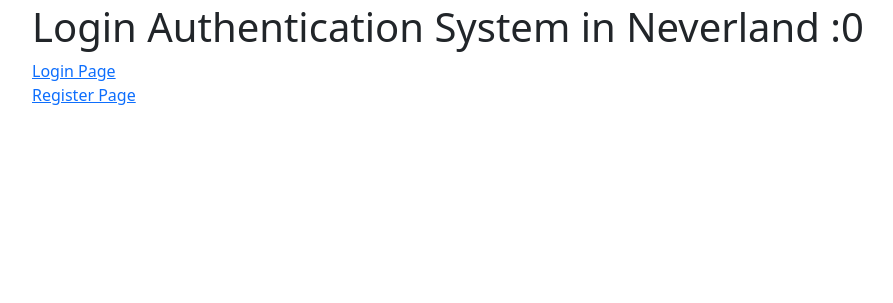
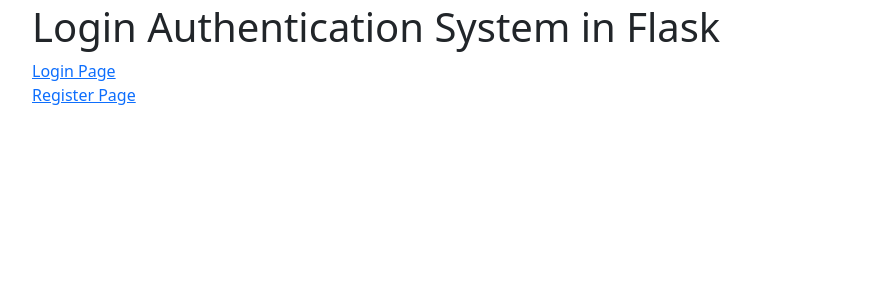
Before and after one commit to zamaraevpa/step1234, a Flask app: page / in a window 1280 px wide. Shown: the part 13-316 px from the top of the page, without its empty margins (50-943 px from the left). Run offline with Flask 3, Linux system fonts and the light colour scheme.

Commit message:
Revert "welcome to Newerland"
This reverts commit d19fd6203b8695ccc781ecd0c378ebac9960df69.

```diff
--- a/flask_app/templates/index.html
+++ b/flask_app/templates/index.html
@@ -1,7 +1,7 @@
 {% extends "base.html" %}
 {% block title %}Home Page{% endblock %}
 {% block content %}
-    <h1>Login Authentication System in Neverland :0</h1>
+    <h1>Login Authentication System in Flask</h1>
     <a href="{{ url_for('auth.login') }}">Login Page</a><br>
     <a href="{{ url_for('auth.register') }}">Register Page</a><br>
 {% endblock %}
```
